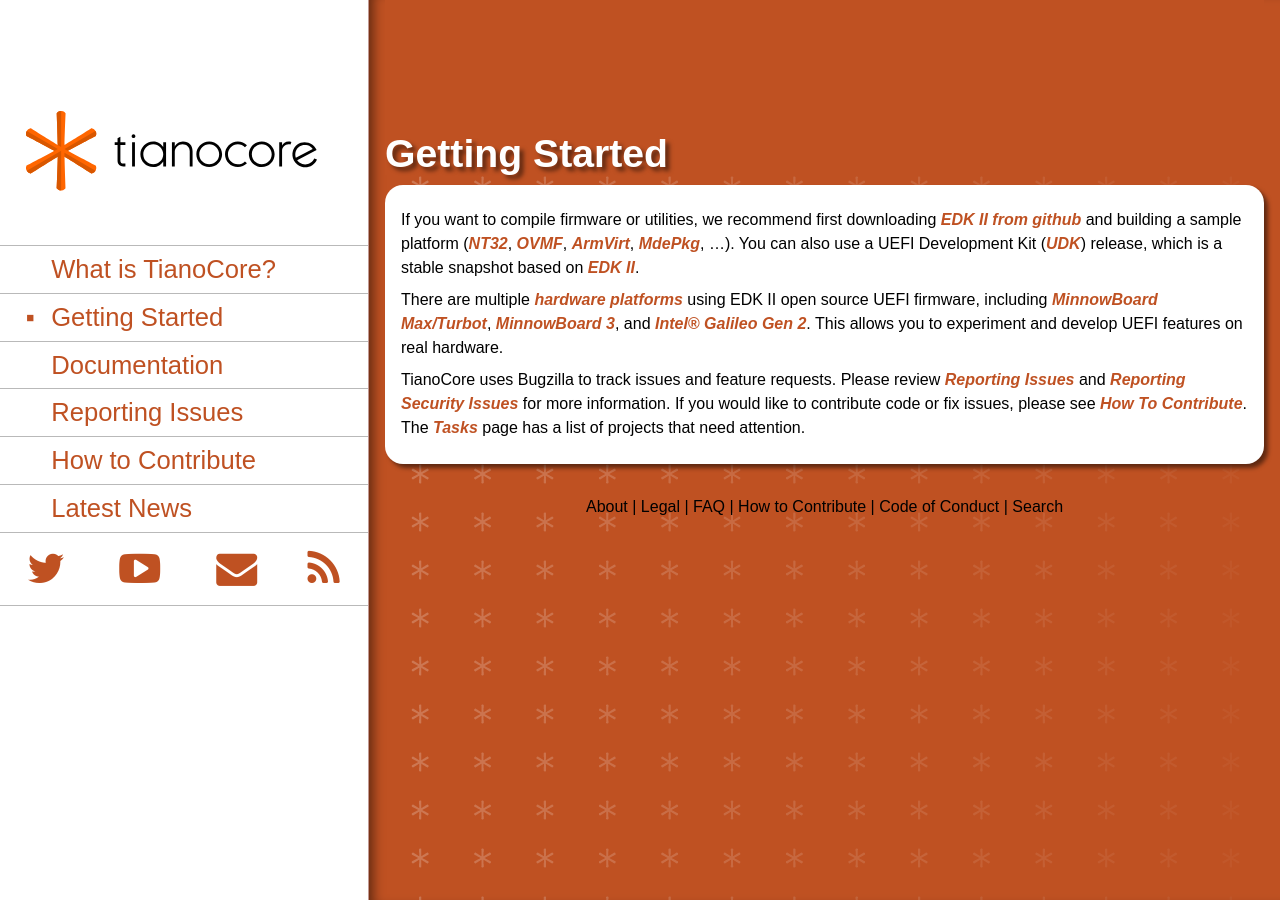
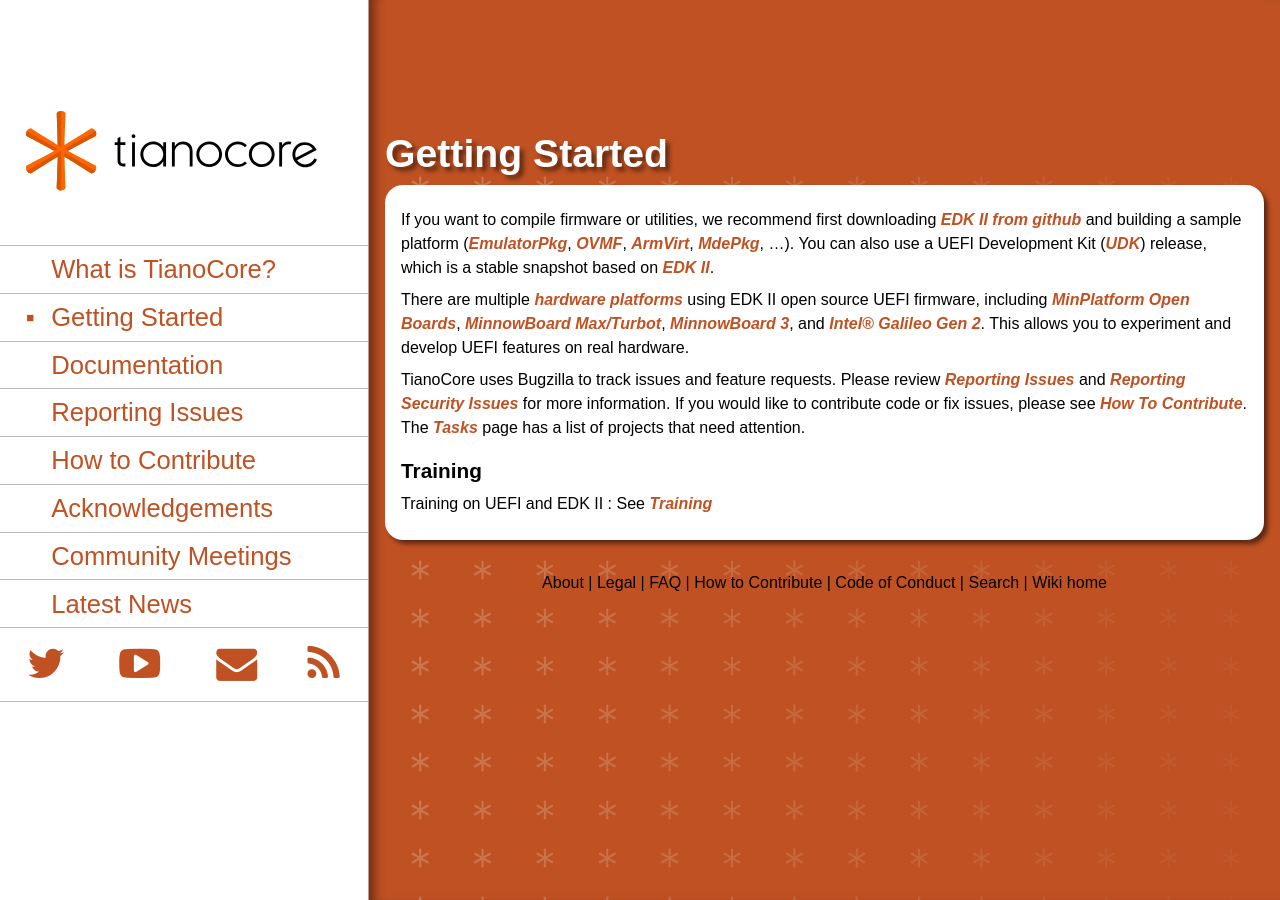
Before and after one commit to tianocore/tianocore.github.io, a Jekyll site: the page built from getting-started.md, in a window 1280 px wide. Built offline with Jekyll 4.4.1, drawn with Linux system fonts in a browser that asks for light colours; nearby versions of some CDN libraries.

Commit message:
Add Acknowledgements and Community Meetings to menu
Signed-off-by: Laurie0131 <laurie.jarlstrom@intel.com>

```diff
--- a/_includes/footer.html
+++ b/_includes/footer.html
@@ -3,4 +3,5 @@
 <a href="{{baseurl}}/faq.html" style="white-space:nowrap;">FAQ</a> |
 <a href="{{baseurl}}/contrib" style="white-space:nowrap;">How to Contribute</a> |
 <a href="{{baseurl}}/coc.html" style="white-space:nowrap;">Code of Conduct</a> |
-<a href="{{wiki}}/How-to-Search" style="white-space:nowrap;">Search</a>
+<a href="{{wiki}}/How-to-Search" style="white-space:nowrap;">Search</a> |
+<a href="{{wiki}}/Home" style="white-space:nowrap;">Wiki home</a>
--- a/_includes/mainmenu.html
+++ b/_includes/mainmenu.html
@@ -6,6 +6,8 @@
 		<li class="tcMenuItem {% if page.id == 'documentation' %}tcMenuItemSelected{% endif %}"><span class="tcMenuMarker" style=""></span><a href="{{baseurl}}/docs">Documentation</a></li>
 		<li class="tcMenuItem"><span class="tcMenuMarker" style=""></span><a href="https://github.com/tianocore/tianocore.github.io/wiki/Reporting-Issues" target="_blank">Reporting Issues</a></li>
 		<li class="tcMenuItem {% if page.id == 'howToContribute' %}tcMenuItemSelected{% endif %}"><span class="tcMenuMarker" style=""></span><a href="{{baseurl}}/contrib">How to Contribute</a></li>
+		<li class="tcMenuItem"><span class="tcMenuMarker" style=""></span><a href="https://github.com/tianocore/tianocore.github.io/wiki/Acknowledgements" target="_blank">Acknowledgements</a></li>
+		<li class="tcMenuItem {% if page.id == 'CommunityMeetings' %}tcMenuItemSelected{% endif %}"><span class="tcMenuMarker" style=""></span><a href="{{baseurl}}/community-meetings">Community Meetings</a></li>
 		<li class="tcMenuItem {% if page.id == 'news' %}tcMenuItemSelected{% endif %}"><span class="tcMenuMarker" style=""></span><a href="{{baseurl}}/news">Latest News</a></li>
 	</ul>
 	<ul class="tcNarrowOnly tcNarrowMenuFooterItems">
--- a/community-meetings/index.html
+++ /dev/null
@@ -1,6 +0,0 @@
-<!DOCTYPE html>
-<html>
-  <head>
-    <meta http-equiv="Refresh" content="0; url=https://github.com/tianocore/tianocore.github.io/wiki/Community-Virtual-Meetings" />
-  </head>
-</html>
--- a/getting-started.md
+++ b/getting-started.md
@@ -8,8 +8,11 @@ redirect_from:
 ---
 {% include site-links.md %}
 
-If you want to compile firmware or utilities, we recommend first downloading [EDK II from github]({{wiki}}/Getting-Started-with-EDK-II){:target="_blank"} and building a sample platform ([NT32]({{wiki}}/Nt32Pkg){:target="_blank"}, [OVMF]({{wiki}}/OVMF){:target="_blank"}, [ArmVirt]({{edk2github}}/tree/master/ArmVirtPkg){:target="_blank"}, [MdePkg]({{wiki}}/MdePkg){:target="_blank"}, ...). You can also use a UEFI Development Kit ([UDK]({{wiki}}/UDK){:target="_blank"}) release, which is a stable snapshot based on [EDK II]({{wiki}}/edk-ii){:target="_blank"}.
+If you want to compile firmware or utilities, we recommend first downloading [EDK II from github]({{wiki}}/Getting-Started-with-EDK-II){:target="_blank"} and building a sample platform ([EmulatorPkg]({{wiki}}/EmulatorPkg){:target="_blank"}, [OVMF]({{wiki}}/OVMF){:target="_blank"}, [ArmVirt]({{edk2github}}/tree/master/ArmVirtPkg){:target="_blank"}, [MdePkg]({{wiki}}/MdePkg){:target="_blank"}, ...). You can also use a UEFI Development Kit ([UDK]({{wiki}}/UDK){:target="_blank"}) release, which is a stable snapshot based on [EDK II]({{wiki}}/edk-ii){:target="_blank"}.
 
-There are multiple [hardware platforms]({{wiki}}/EDK-II-Platforms){:target="_blank"} using EDK II open source UEFI firmware, including [MinnowBoard Max/Turbot]({{wiki}}/MinnowBoardMax){:target="_blank"}, [MinnowBoard 3]({{wiki}}/MinnowBoard-3){:target="_blank"}, and [Intel® Galileo Gen 2]({{wiki}}/Galileo){:target="_blank"}. This allows you to experiment and develop UEFI features on real hardware.
+There are multiple [hardware platforms]({{wiki}}/EDK-II-Platforms){:target="_blank"} using EDK II open source UEFI firmware, including [MinPlatform Open Boards]({{wiki}}/Minimum-Platform-Architecture--MinPlatform), [MinnowBoard Max/Turbot]({{wiki}}/MinnowBoardMax){:target="_blank"}, [MinnowBoard 3]({{wiki}}/MinnowBoard-3){:target="_blank"}, and [Intel® Galileo Gen 2]({{wiki}}/Galileo){:target="_blank"}. This allows you to experiment and develop UEFI features on real hardware.
 
 TianoCore uses Bugzilla to track issues and feature requests. Please review [Reporting Issues]({{wiki}}/Reporting-Issues){:target="_blank"} and [Reporting Security Issues]({{wiki}}/Reporting-Security-Issues){:target="_blank"} for more information. If you would like to contribute code or fix issues, please see [How To Contribute]({{baseurl}}/contrib). The [Tasks]({{wiki}}/Tasks){:target="_blank"} page has a list of projects that need attention.
+
+## Training
+Training on UEFI and EDK II : See [Training]({{wiki}}/Training){:target="_blank"}
```
Also changed, not shown: community-meetings/index.md (added, +24 -0 lines), community-meetings/index_X.html (added, +17 -0 lines).
